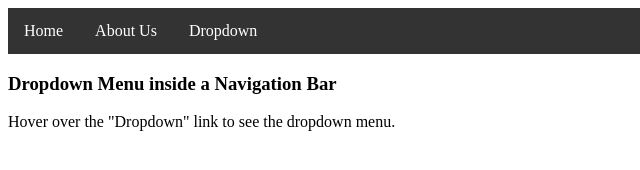
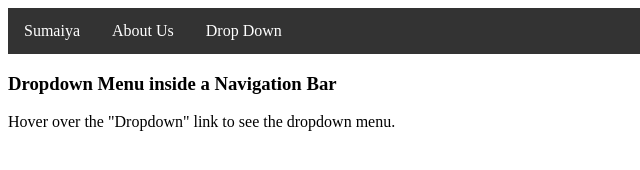
Before and after one commit to Sumaiyathekiya/sumaiyathekiya.github.io, a plain HTML site: page index.html in a window 1280 px wide. Shown: the full height of the page, 0-640 px from the left. Drawn offline with Linux system fonts and the light colour scheme.

Commit message:
Update index.html

```diff
--- a/index.html
+++ b/index.html
@@ -61,11 +61,11 @@ a:hover{background-color:#f1f1f1}
 
 <ul>
 
-<li><a href="#home">Home</a></li>
+<li><a href="#home">Sumaiya</a></li>
 <li><a href="#news">About Us</a></li>
 <li class="dropdown">
 
-<a href="#"class="dropbtn">Dropdown</a>
+<a href="#"class="dropbtn">Drop Down</a>
 
     <div class="dropdown-content">
       <a href="#">Link 1</a>
```
